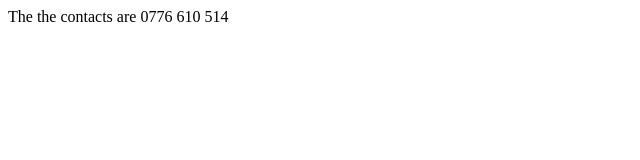
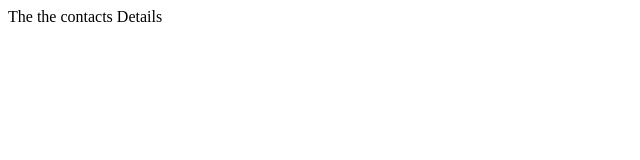
Before and after one commit to RequestMusekwa/git-three, a plain HTML site: page contact.html in a window 1280 px wide. Shown: the full height of the page, 0-640 px from the left. Drawn offline with Linux system fonts and the light colour scheme.

Commit message:
contact details changed

```diff
--- a/contact.html
+++ b/contact.html
@@ -1,6 +1,6 @@
 <html>
   <head></head>
   <body>
-      <p>The the contacts are 0776 610 514</p>
+      <p>The the contacts Details</p>
   </body>
 </html>
```
